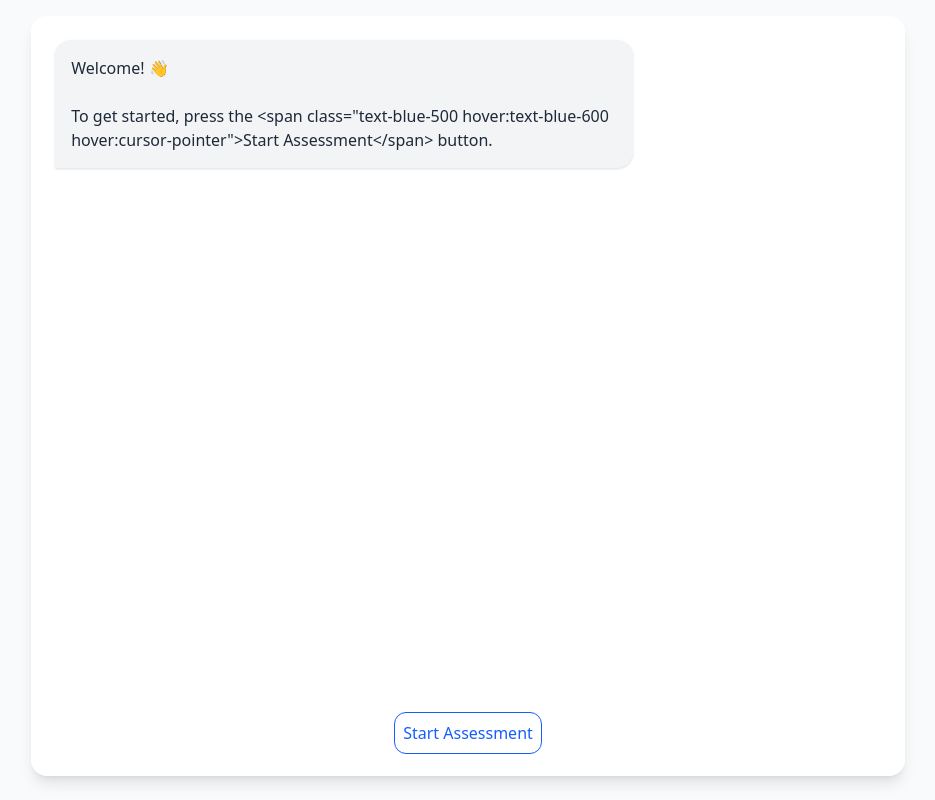
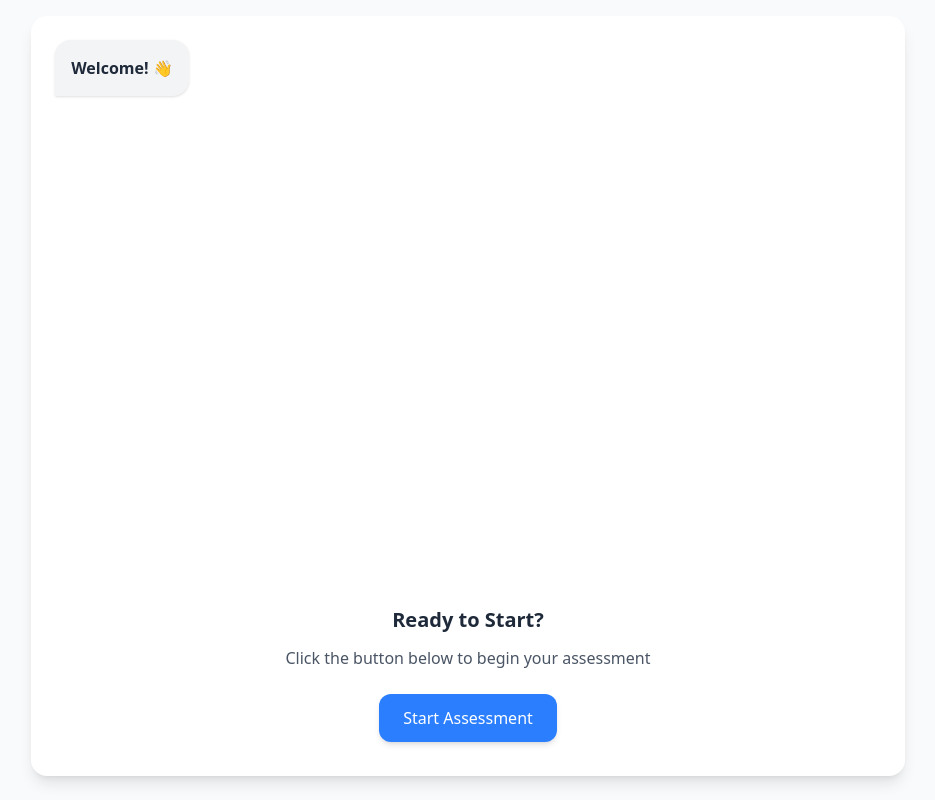
Before and after one commit to ShreyasGanesh911/Sales_Training_Model, a React (Vite) app in the folder client/: page / in a window 1280 px wide. Shown: the whole page, without its empty margins (172-1107 px from the left). Built offline with nearby package versions, Linux system fonts and the light colour scheme; no server answers.

Commit message:
improved UI

```diff
--- a/client/src/Pages/Chat.tsx
+++ b/client/src/Pages/Chat.tsx
@@ -6,14 +6,18 @@ import { ToastContainer } from "react-toastify";
 import type { Message,GPTMessage } from "../types/types";
 import { toastError,toastSuccess } from "../Toast/toast";
 const URL = import.meta.env.VITE_SERVER_URL || ""
-
-const welcomeMessage = `Welcome! 👋 \n\nTo get started, press the <span class="text-blue-500 hover:text-blue-600 hover:cursor-pointer">Start Assessment</span> button.`
+import { ChevronDown } from "react-feather";
+const welcomeMessage = `**Welcome! 👋**`
 
 const Chat = () => {
   const messagesEndRef = useRef<HTMLDivElement>(null);
   const chatContainerRef = useRef<HTMLDivElement>(null);
+  const [showScrollButton, setShowScrollButton] = useState(false);
   const [isAssessment, setIsAssessment] = useState(false);
   const [isLoading, setIsLoading] = useState(false);
+  const [isTyping, setIsTyping] = useState(false);
+  const [userScrolled, setUserScrolled] = useState(false);
+  const lastScrollPosition = useRef<number>(0);
   const [buttonText, setButtonText] = useState("Start Assessment");
   const [chatMessages, setChatMessages] = useState<Message[]>([
     {
@@ -21,13 +25,40 @@ const Chat = () => {
       text:welcomeMessage,
       timestamp:new Date(),
       type:'text',
-
     }
   ]);
 
   const scrollToBottom = () => {
     messagesEndRef.current?.scrollIntoView({ behavior: "smooth" });
+    setUserScrolled(false);
   };
+
+  const handleScroll = () => {
+    if (!chatContainerRef.current) return;
+
+    const { scrollTop, scrollHeight, clientHeight } = chatContainerRef.current;
+    const isAtBottom = Math.abs(scrollHeight - clientHeight - scrollTop) < 50;
+
+    // Detect scroll direction
+    const isScrollingUp = scrollTop < lastScrollPosition.current;
+    lastScrollPosition.current = scrollTop;
+
+    // Only update userScrolled if they're actually scrolling up
+    if (isScrollingUp && !isAtBottom) {
+      setUserScrolled(true);
+    }
+
+    setShowScrollButton(!isAtBottom);
+  };
+
+  // Handle typing state changes
+  const handleTyping = (typing: boolean) => {
+    setIsTyping(typing);
+    if (typing && !userScrolled) {
+      scrollToBottom();
+    }
+  };
+
   const checkMicAccess = async () => {
     try {
       const permission = await navigator.permissions.query({ name: 'microphone' as PermissionName });
@@ -49,8 +80,21 @@ const Chat = () => {
   }, []);
 
   useEffect(() => {
-    scrollToBottom();
-  }, [chatMessages]);
+    // Only auto-scroll for new messages if we're at the bottom or typing
+    if (!userScrolled || (isTyping && chatMessages[chatMessages.length - 1]?.isUser === false)) {
+      scrollToBottom();
+    }
+  }, [chatMessages, isTyping]);
+
+  // Add scroll event listener
+  useEffect(() => {
+    const container = chatContainerRef.current;
+    if (container) {
+      container.addEventListener('scroll', handleScroll);
+      handleScroll();
+      return () => container.removeEventListener('scroll', handleScroll);
+    }
+  }, []);
 
   const handleStartAssessment = async(e:React.MouseEvent<HTMLButtonElement>) => {
     e.preventDefault();
@@ -89,21 +133,60 @@ const Chat = () => {
     <>
        <div className="flex justify-center items-start min-h-screen bg-gray-50 p-4">
        <div className="w-full 2xl:max-w-[40%] xl:max-w-[70%] relative h-[95vh] bg-white rounded-2xl shadow-lg">
-        <div ref={chatContainerRef} className="h-full overflow-y-auto pb-40 px-6 pt-6">
+        {showScrollButton && !isTyping && (
+          <button
+            onClick={scrollToBottom}
+            className="border border-gray-200 rounded-full bg-white p-2 absolute bottom-24 right-4 hover:bg-gray-50 transition-all duration-200 shadow-md hover:shadow-lg"
+            aria-label="Scroll to bottom"
+          >
+           <ChevronDown className="text-gray-600" size={20} />
+          </button>
+        )}
+        <div
+          ref={chatContainerRef}
+          className="h-full overflow-y-auto pb-40 px-6 pt-6 [scrollbar-width:none] [-ms-overflow-style:none] [&::-webkit-scrollbar]:hidden"
+          onScroll={handleScroll}
+        >
           {chatMessages.map((message, index) => (
-            <MessageBubble  key={index} index={index}  message={message}/>
+            <MessageBubble
+              key={index}
+              index={index}
+              message={message}
+              onTyping={handleTyping}
+            />
           ))}
            <div ref={messagesEndRef} />
         </div>
-        <div className="absolute bottom-0.5 w-full left-0  rounded-2xl right-0 px-6 bg-white mr-5">
+        <div className="absolute bottom-0.5 w-full left-0 rounded-2xl right-0 px-6 bg-white mr-5">
           {!isAssessment ? (
-            <div className="flex justify-center items-center  py-5 px-1">
-              <button className={`border py-2 px-2 rounded-xl  ${isLoading ? " disabled:opacity-50 bg-blue-500 text-white" : "hover:cursor-pointer hover:bg-blue-600 hover:text-white transition-all duration-300 text-blue-600"}`} onClick={handleStartAssessment}>{buttonText}</button>
+            <div className="flex flex-col items-center justify-center py-8 px-4">
+              <h2 className="text-xl font-semibold text-gray-800 mb-3">Ready to Start?</h2>
+              <p className="text-gray-600 mb-6 text-center">Click the button below to begin your assessment</p>
+              <button
+                className={`
+                  flex items-center gap-2 px-6 py-3 rounded-xl text-base font-medium
+                  shadow-md hover:shadow-lg transition-all duration-300
+                  ${isLoading
+                    ? "bg-gray-100 text-gray-400 cursor-not-allowed"
+                    : "bg-blue-500 hover:bg-blue-600 text-white hover:scale-105"
+                  }
+                `}
+                onClick={handleStartAssessment}
+                disabled={isLoading}
+              >
+                {isLoading ? (
+                  <>
+                    <span className="inline-block w-4 h-4 border-2 border-gray-400 border-t-transparent rounded-full animate-spin"/>
+                    {buttonText}
+                  </>
+                ) : (
+                  buttonText
+                )}
+              </button>
             </div>
           ) : (
             <Input setMessages={setChatMessages}/>
           )}
-
         </div>
         </div>
         <ToastContainer/>
```
Also changed, not shown: client/src/Components/Modal/VideoModal.tsx (+52 -16 lines).
